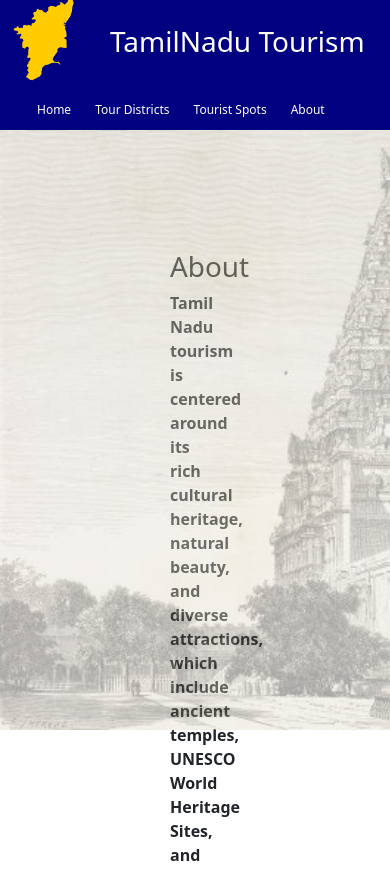
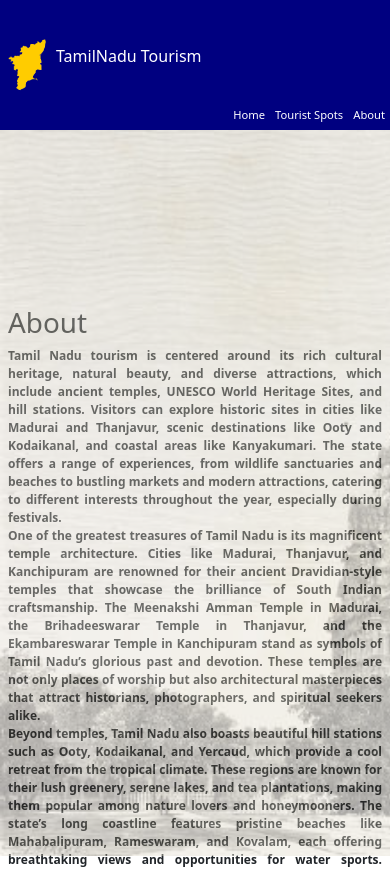
Before and after one commit to Vigneshkumar-R-ai/project1, a React (Create React App) app: page /project1/about in a window 390 px wide. Shown: the top 869 px of the page. Built offline with nearby package versions, Linux system fonts and the light colour scheme.

Commit message:
i am changed

```diff
--- a/src/App.jsx
+++ b/src/App.jsx
@@ -4,7 +4,7 @@ import Home from './components/Home.jsx'
 // import Population from './components/Population.jsx'
 import ToursistSpots from './components/ToursistSpots.jsx'
 import About from './components/About.jsx'
-import NavBar1 from './components/NavBar1.js'
+// import NavBar1 from './components/NavBar1.js'
 import Dindigul from './components/Dindigul.jsx'
 import Thanjavur from './components/Thanjavur.jsx'
 import Nilgiris from './components/Nilgiris.jsx'
@@ -18,7 +18,7 @@ function App()  {
 
     <div class='mycomponent'>
     <Header/>
-    <NavBar1></NavBar1>
+    {/* <NavBar1></NavBar1> */}
     <Routes>
       <Route path='project1/' element={<Home></Home>}></Route>
        <Route path='project1/nilgiris' element={<Nilgiris></Nilgiris>}></Route>
--- a/src/components/About.css
+++ b/src/components/About.css
@@ -1,7 +1,6 @@
-#pic
+#temple
 {
-
- position: fixed
+	width: 100vw;
 }
 #tourism
 {
@@ -59,4 +58,86 @@
 				left: 0px;
 				bottom: 470px;
 			}
+
+		}
+
+#temple1
+{
+	font-weight: bold;
+	text-align: justify;
+	margin-left: 170px;
+	margin-right: 170px;
+	margin-top: -480px;
+
+
+
 }
+@media (max-width:1500px)
+{
+	#tourism1
+	{
+		display: none;
+	}
+	#tourism
+	{
+		display: none;
+	}
+	#temple
+	{
+		overflow-y: hidden;
+	}
+
+}
+
+
+
+@media (max-width:1200px)
+{
+	#temple1
+	{
+		text-align: justify;
+		font-size: 15px;
+		margin-left: 100px;
+		margin-right: 100px;
+		margin-top: -550px;
+	}
+}
+@media (max-width:850px)
+{
+	#temple1
+	{
+		text-align: justify;
+		font-size: 13px;
+		margin-left: 50px;
+		margin-right: 50px;
+		margin-top: -550px;
+	}
+}
+@media (max-width:570px)
+{
+	#temple1
+	{
+		text-align: justify;
+		font-size: 12px;
+		margin-left: 20px;
+		margin-right: 20px;
+		margin-top: -550px;
+	}
+}
+@media (max-width: 400px)
+{
+	#tourism
+	{
+		display: none;
+	}
+
+
+	#temple1
+	{
+		text-align: justify;
+		font-size: 12px;
+		margin-left: 8px;
+		margin-right: 8px;
+
+	}
+}
--- a/src/components/About.jsx
+++ b/src/components/About.jsx
@@ -3,14 +3,15 @@ import './About.css'
 import tourism from '../assets/tourism.jpg'
 import thanjai from '../assets/Thanjai.jpg'
 const About = () => {
+
   return (
     <div >
     <br></br><br></br> <br></br><br></br> <br></br><br></br>
-    <div  style={{backgroundImage:`url(${thanjai})`,backgroundSize:"cover",height:"610px",marginTop:"-14px",marginBottom:"0px",opacity:"0.4",maxHeight:"600px"}}>
+    <div id="temple" style={{backgroundImage:`url(${thanjai})`,backgroundSize:"cover",height:"86vh",marginTop:"-14px",marginBottom:"0px",opacity:"0.4",overflowY:"hidden"}}>
        </div>
 
 
-    <p style={{textAlign:"justify",marginLeft:"170px",marginRight:"170px",fontWeight:"bold",marginTop:"-480px"}}><h1>About</h1>
+    <p id='temple1'><h1>About</h1>
 
 Tamil Nadu tourism is centered around its rich cultural heritage, natural beauty, and diverse attractions, which include ancient temples, UNESCO World Heritage Sites, and hill stations. Visitors can explore historic sites in cities like Madurai and Thanjavur, scenic destinations like Ooty and Kodaikanal, and coastal areas like Kanyakumari. The state offers a range of experiences, from wildlife sanctuaries and beaches to bustling markets and modern attractions, catering to different interests throughout the year, especially during festivals.<br></br>
 
--- a/src/components/NavBar1.css
+++ b/src/components/NavBar1.css
@@ -2,25 +2,28 @@
 {
 text-decoration: none;
 padding: 19px;
-font-size: 18px;
+font-size: 1.1rem;
   color: white;
-text-align: center;
+max-width: 140px;
 cursor: pointer;
-float: right;
+margin-top: 1px;
+}
+
+
+#nav1
+{
+text-decoration: none;
+padding: 19px;
+font-size: 1.1rem;
+  color: white;
+max-width: 140px;
+cursor: pointer;
+margin-top: 1px;
+
 
 }
 
-#nav1 span
-{
-text-decoration: none;
-padding: 19px;
-font-size: 18px;
-  color: white;
-text-align: center;
-cursor: pointer;
-float: right;
 
-}
 
 #nl:hover
 {
@@ -29,7 +32,7 @@ float: right;
     height: fit-content;
     transform: scale(1.0);
     transition: 0.5s;
-
+ /* border-bottom: 2px solid moccasin;  */
 
 }
 #nav1:hover
@@ -37,7 +40,8 @@ float: right;
     color: red;
     background-color: moccasin;
     transform: scale(1.0);
-    height: fit-content;
+    height: 65px;
+ /* border-bottom: 2px solid white;      */
     transition: 0.5s;
 }
 
@@ -48,22 +52,28 @@ float: right;
 nav
 {
      display: flex;
-    /* float: right; */
-    position: fixed;
-    margin-left: 1081px;
-    margin-top: 65.5px;
-    z-index: 9999;
+
+
+
+margin-top: 64px;
+    z-index: 1000;
+
+
+
+
+
 }
-
 
 #nav1 span:hover
 {
   color: red;
+
 }
 
 #navitems1
 {
   display: block;
+
 }
 #nav1 #navitems1
 {
@@ -84,29 +94,39 @@ nav
 
  background-color: white;
  color: red;
-  width: 140px;
-  height: 27px;
+  width: 8.7rem;
+  height: 1.8rem;
   margin-left:0px;
   text-align: center;
   padding: 0px;
   transform: scale(1.0);
+
 }
-h6
+
+
+
+ h6
 {
-font-size: 16px;
-margin-left: 0px;
-margin-top: -20px;
-text-align: center;
+height: 25px;
+
+width: 150px;
+padding-right:10px ;
 }
 #navitems1
 {
   background-color: whitesmoke;
-  margin-top: 65px;
- /* border: 1px solid red ; */
- height: 110px;
+  margin-top: 19px;
+ width: 140px;
+ height: 130px;
+ margin-left: -19px;
  text-align: center;
+
 }
 
+#nav1 span:hover #navitems1
+{
+  width: 1500px;
+}
 #nl:focus
 {
 color: red;
@@ -119,66 +139,57 @@ color: red;
 /* in dropdown parent and child container :has() is used, #nav1 as :has and #navitems1:hover
  as child then span as parent sub :tag used.important.
 focus is used as clicked nav button.important */
-@media (max-width: 400px) {
-      nav {
 
-        margin-left: 25px;
-
-
-      }
-      #nl
-      {
-        font-size: 12px;
-        margin-top: 23px;
-        padding: 12px;
-         align-items: center;
-      }
-      #nav1 span
-      {
-        font-size: 12px;
-        margin-top: 23px;
-        padding: 12px;
-
-      }
-  #nav1:hover
+@media (max-width:844px)
 {
-    color: red;
-    background-color: moccasin;
-    transform: scale(1.0);
-    height: 40px;
-    transition: 0.5s;
-    margin-top: auto;
-
+  nav
+  {
+    margin-top: 86px;
+  }
+#nl
+{
+  padding: 8px;
 }
-#nav1 span:hover
+#nav1
 {
-color: red;
-margin-top: 0px;
+  display: none;
 }
- #navitems1
-{
-  margin-top: 40px;
-  height: 100px;
-
-}
-#navitems1 h6
-{
-  font-size: 12px;
-  margin-top: 0px;
-   height: 17px;
-}
-#navitems1:hover
-{
- margin-top:40px;
-
-}
-#navitems1 h6:hover
-{
-  width: 90px;
-  text-align: center;
 
 
 }
 
+@media (max-width:455px)
+{
 
+  nav
+  {
+    margin-top: 96px;
   }
+  #nl
+  {
+    margin-top: 6px;
+    padding:  5px;
+    font-size: 0.7rem;
+  }
+}
+@media (max-width:310px)
+{
+
+  nav
+  {
+    margin-top: 96px;
+  }
+  #nl
+  {
+    float: left;
+    margin-top: 6px;
+    padding:  5px;
+    font-size: 0.7rem;
+  }
+}
+@media (max-width:314px)
+{
+  nav {
+    margin-left: -160px;
+  }
+}
--- a/src/components/NavBar1.js
+++ b/src/components/NavBar1.js
@@ -17,7 +17,7 @@ const NavBar1 = () => {
     </div>
     {/* <NavLink id="nl" to="/population">Population</NavLink> */}
     <NavLink id="nl" to="project1/touristspots">Tourist Spots</NavLink>
-    <NavLink id="nl" to="project1/about">About</NavLink>
+    <NavLink  id="nl" to="project1/about">About</NavLink>
      </nav>
 
     </>
--- a/src/components/header.jsx
+++ b/src/components/header.jsx
@@ -1,14 +1,33 @@
 // import Marquee from "react-fast-marquee";
 import './header1.css'
 import logo from '../assets/tamil.png'
+// import NavBar1 from './NavBar1'
+import { NavLink } from 'react-router-dom'
+import './NavBar1.css'
 function Header()
 {
     return(
      <>
      <div id='head1'>
-
+        <div id='logocontain'>
      <img src={logo} alt="Logo"></img>
      <h2>TamilNadu Tourism</h2>
+     </div>
+     <nav>
+         <NavLink id="nl" to="project1/">Home</NavLink>
+         <div id='nav1'>
+         <span>Tour Districts</span>
+         <div id='navitems1'>
+           <NavLink style={{textDecoration:"none"}} to="project1/nilgiris"><h6 >Nilgiris</h6></NavLink>
+           <NavLink style={{textDecoration:"none"}}  to="project1/dindigul"><h6>Dindigul</h6></NavLink>
+           <NavLink style={{textDecoration:"none"}} to="project1/madurai"><h6>Madurai</h6></NavLink>
+          <NavLink style={{textDecoration:"none"}} to="project1/thanjavur"><h6>Thanjavur</h6></NavLink>
+         </div>
+         </div>
+         {/* <NavLink id="nl" to="/population">Population</NavLink> */}
+         <NavLink id="nl" to="project1/touristspots">Tourist Spots</NavLink>
+         <NavLink  id="nl" to="project1/about">About</NavLink>
+          </nav>
      </div>
 
 
--- a/src/components/header1.css
+++ b/src/components/header1.css
@@ -1,77 +1,112 @@
+* {
+  box-sizing: border-box;
+  margin: 0;
+  padding: 0;
+}
 #head1
 {
-    background-color: navy;
-    height: 130px;
-    width: 1536px;
+    /* background-color: navy;
+    height: 8.1rem;
+    width: 100vw;
     position: fixed;
     z-index: 9999;
-
+  padding: 12px 20px;
     display: flex;
     width: 100%;
+      justify-content: space-between;
+  align-items: center; */
+
+
+   position: fixed;
+  top: 0;
+  left: 0;
+  width: 100%;
+  height: 8.1rem;
+  background-color: navy;
+  color: white;
+  display: flex;
+  justify-content: space-between;
+  align-items: center;
+
+  z-index: 1000;
 }
 #head1 img
 {
-height: 120px;
-width: 120px;
-margin-top: 0px;
-position: fixed;
-z-index: 9999;
+height: 7.5rem;
+width: 8rem;
+
+z-index: 1000;
 }
  #head1 h2
 {
-font-size: 32px;
+font-size: 2.0rem;
+
 color: white;
-margin-left: 110px;
-margin-top: 35px;
-position: fixed;
-z-index: 9999;
+/* margin-right: 570px; */
+margin-top: 40px;
+
+
+z-index: 1000;
 }
-@media(max-width:400px) {
-      #head1 {
-        flex-direction: column;
+
+
+#logocontain
+{
+  display: flex;
+  gap: -100px;
+
 
 
 }
-      #head1 img {
-     height: 70px;
-     width: 70px;
-     top: -25px;
-
+@media (max-width:643px)
+{
+  #logocontain img
+{
+  height: 5rem;
+  width: 5rem;
 }
-      #head1 h2
+#logocontain h2
 {
-     font-size: 28px;
-     margin-top:25px;
+font-size: 1.4rem;
+margin-top: 20px;
 }
 }
-    @media(max-width:767px) {
-      #head1 {
-        flex-direction: column;
-
+@media (max-width:512px)
+{
+   #logocontain img
+{
+  height: 4rem;
+  width: 4rem;
 }
-      #head1 img {
-     height: 90px;
-     width: 90px;
+#logocontain h2
+{
+font-size: 1.1rem;
 margin-top: 20px;
 }
-      #head h2
+}
+@media (max-width:408px)
 {
-     font-size: 12px;
+     #logocontain img
+{
+  height: 3.5rem;
+  width: 3.5rem;
+}
+#logocontain h2
+{
+font-size: 1.0rem;
+margin-top: 10px;
 }
 }
-
-
-/* #nl1
+@media (max-width:345px)
 {
-   margin-left: 400px;
-  margin-top: -35px;
+     #logocontain img
+{
+  height: 3.2rem;
+  width: 3.2rem;
 }
-#nl2
+#logocontain h2
 {
-  margin-left: 18px;
-  margin-top: -35px;
+font-size: 0.8rem;
+margin-top: 10px;
 }
-button
-{
-  border-radius: 25px 10px  ;
-} */
+}
--- a/src/components/touristspots.css
+++ b/src/components/touristspots.css
@@ -1,11 +1,12 @@
-@media (max-width: 768px) {
-      #cardfun {
-        flex-direction: column;
-        align-items: center;
+#card1
+{
+    width: 21rem;
+}
+@media (max-width:600px)
+{
+    #card1
+    {
+    width: 21rem;
+    }
 
-      }
-      Marquee
-      {
-       direction: "down";
-      }
-    }
+}
```
Also changed, not shown: src/components/Home.css (+103 -35 lines), src/components/Home.jsx (+14 -13 lines), src/components/ToursistSpots.jsx (+7 -7 lines). Lines whose indentation alone changed are shown as unchanged.
